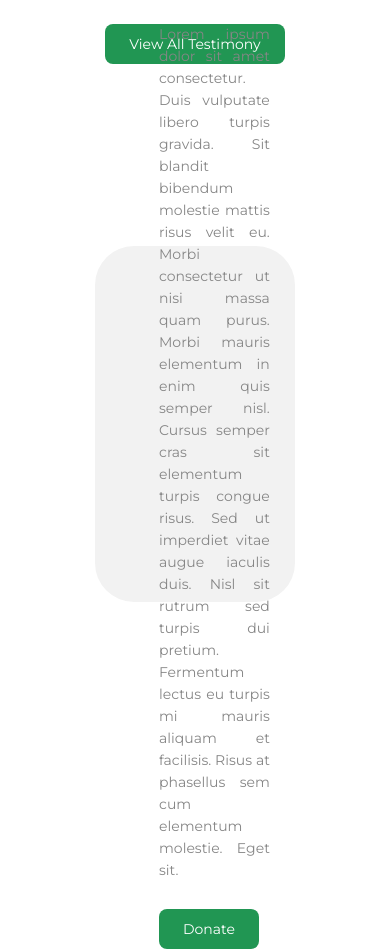
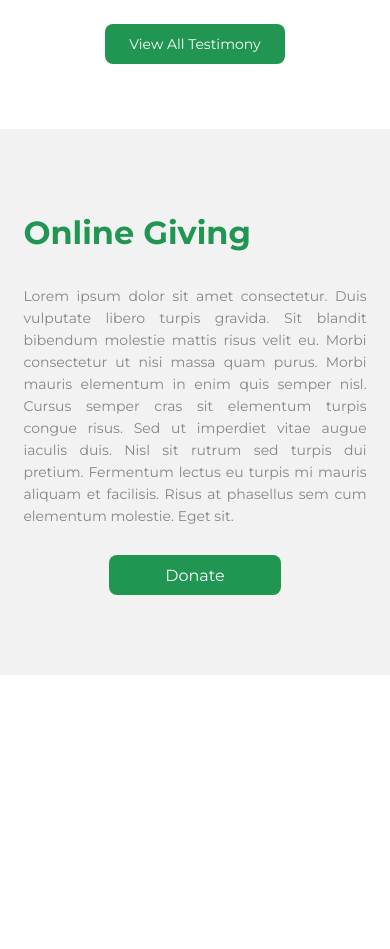
Before and after one commit to RCCG-WayForwardProject/rccg-wayforward, a Next.js app: page / in a window 390 px wide. Shown: the part 5080-6029 px from the top of the page. After the commit the page ends 5755 px from the top, so only its background shows below. Built offline with nearby package versions, Linux system fonts and the light colour scheme.

Commit message:
Fixed Donation section mobile responsivess

```diff
--- a/components/Donation/Modal/modal.module.scss
+++ b/components/Donation/Modal/modal.module.scss
@@ -13,6 +13,11 @@
   background-color: $col-white;
   box-shadow: 0px 4px 10px 0px rgba(0, 0, 0, 0.07);
   @include border-radius(20px);
+  @include respond(mobile-screen) {
+    width: 95%;
+    padding: 30px;
+    height: 50%;
+  }
 
   &__header {
     &-wrapper {
@@ -30,6 +35,9 @@
       &[data-active="true"] {
         background-color: $col-green-1;
         color: $col-white;
+      }
+      @include respond(mobile-screen) {
+        font-size: 12px;
       }
     }
   }
--- a/components/Donation/donation.module.scss
+++ b/components/Donation/donation.module.scss
@@ -10,12 +10,19 @@
     display: flex;
     align-items: center;
     justify-content: center;
+    @include respond(mobile-screen) {
+      padding: 0px;
+      height: fit-content;
+    }
   }
   &__content {
     &-icon {
       width: 50%;
       height: 100%;
       position: relative;
+      @include respond(mobile-screen) {
+        display: none;
+      }
     }
     &-wrapper {
       display: flex;
@@ -24,6 +31,12 @@
       width: 100%;
       background: #f2f2f2;
       @include border-radius(39px);
+      @include respond(mobile-screen) {
+        padding: 80px calc(6%);
+        height: 100%;
+        width: 100%;
+        border-radius: initial;
+      }
     }
     &-container {
       width: 100%;
@@ -33,6 +46,9 @@
       justify-content: center;
       gap: 28px;
       padding-right: 56px;
+      @include respond(mobile-screen) {
+        padding-right: 0px;
+      }
     }
     &-heading {
       color: $col-green-1;
@@ -41,6 +57,17 @@
     }
     &-description {
       @include description;
+    }
+    &-button {
+      @include respond(mobile-screen) {
+        display: flex;
+        align-items: center;
+        justify-content: center;
+        & button {
+          width: 50%;
+          font-size: 16px !important;
+        }
+      }
     }
   }
   &__modal-wrapper {
--- a/components/Donation/index.tsx
+++ b/components/Donation/index.tsx
@@ -40,6 +40,7 @@ const Donation: React.FC = () => {
             et facilisis. Risus at phasellus sem cum elementum molestie. Eget
             sit.
           </p>
+          <div className={styles["donation__content-button"]}>
             <Button
               label="Donate"
               type="button"
@@ -47,6 +48,7 @@ const Donation: React.FC = () => {
               variant="primary"
               handleClick={handleOpenModal}
             />
+          </div>
         </div>
       </div>
       {openModal && (
```
Lines whose indentation alone changed are shown as unchanged.
